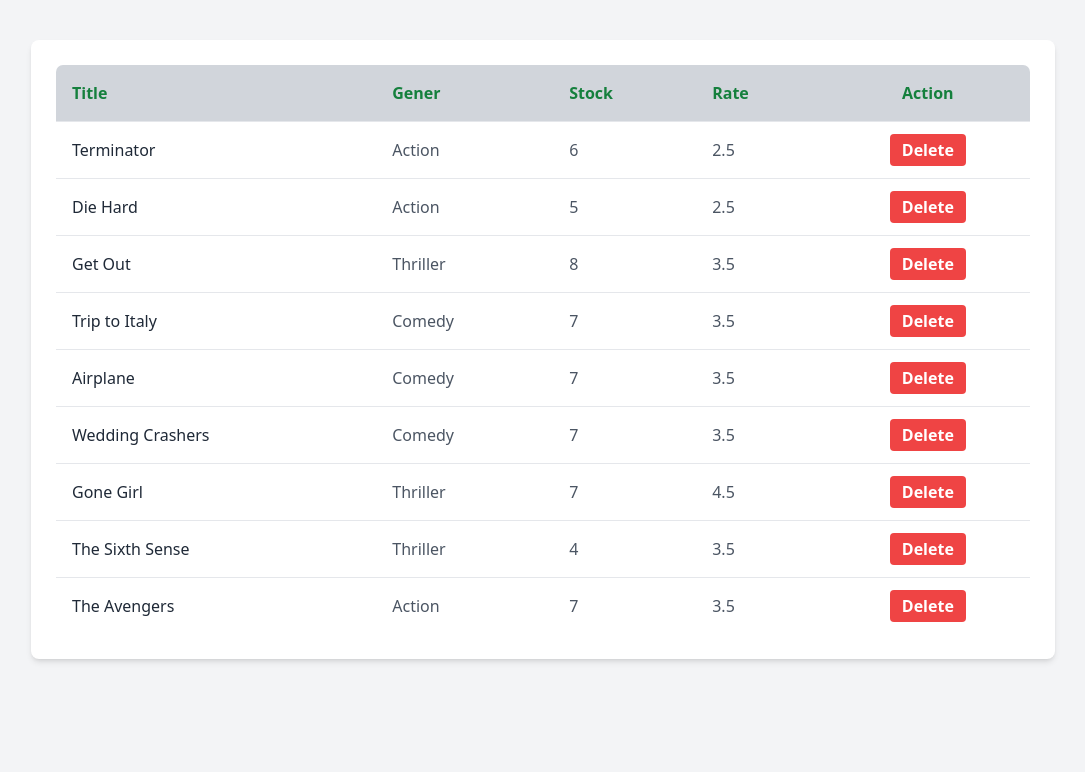
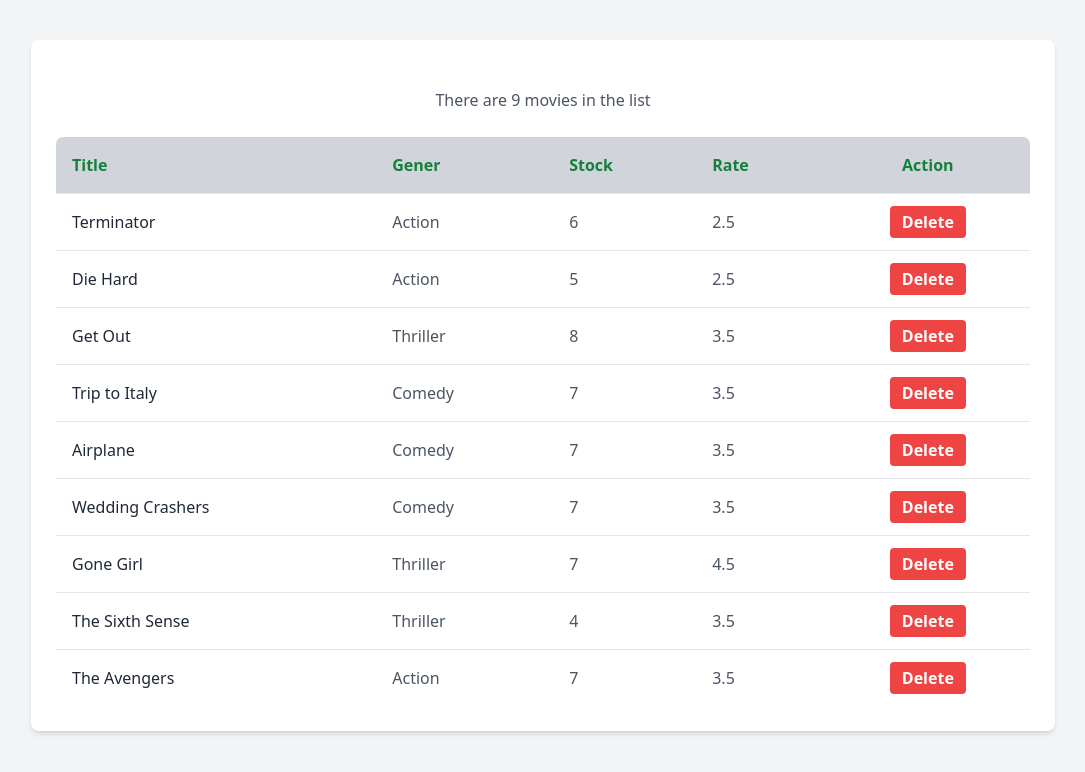
Before and after one commit to YounusMuradi/Movies-, a React (Create React App) app: page / in a window 1280 px wide. Shown: the top 772 px of the page, without its empty margins (97-1182 px from the left). Built offline with nearby package versions, Linux system fonts and the light colour scheme.

Commit message:
Here we go

```diff
--- a/src/component/Movies.jsx
+++ b/src/component/Movies.jsx
@@ -12,7 +12,9 @@
         <div className="flex items-start justify-center h-1 min-h-screen py-10 bg-gray-100 ">
             <div className="w-full max-w-5xl p-6 bg-white rounded-lg shadow-md ">
 
-
+                    {movies.length>0 &&(
+                        <p className="my-6 text-center text-gray-600 ">There are {movies.length} movies in the list</p>
+                    )}
          <table className="min-w-full overflow-hidden border border-gray-300 rounded-lg first-letter:marker: ">
          <thead className="text-green-700 bg-gray-300 ">
         <tr>
```
